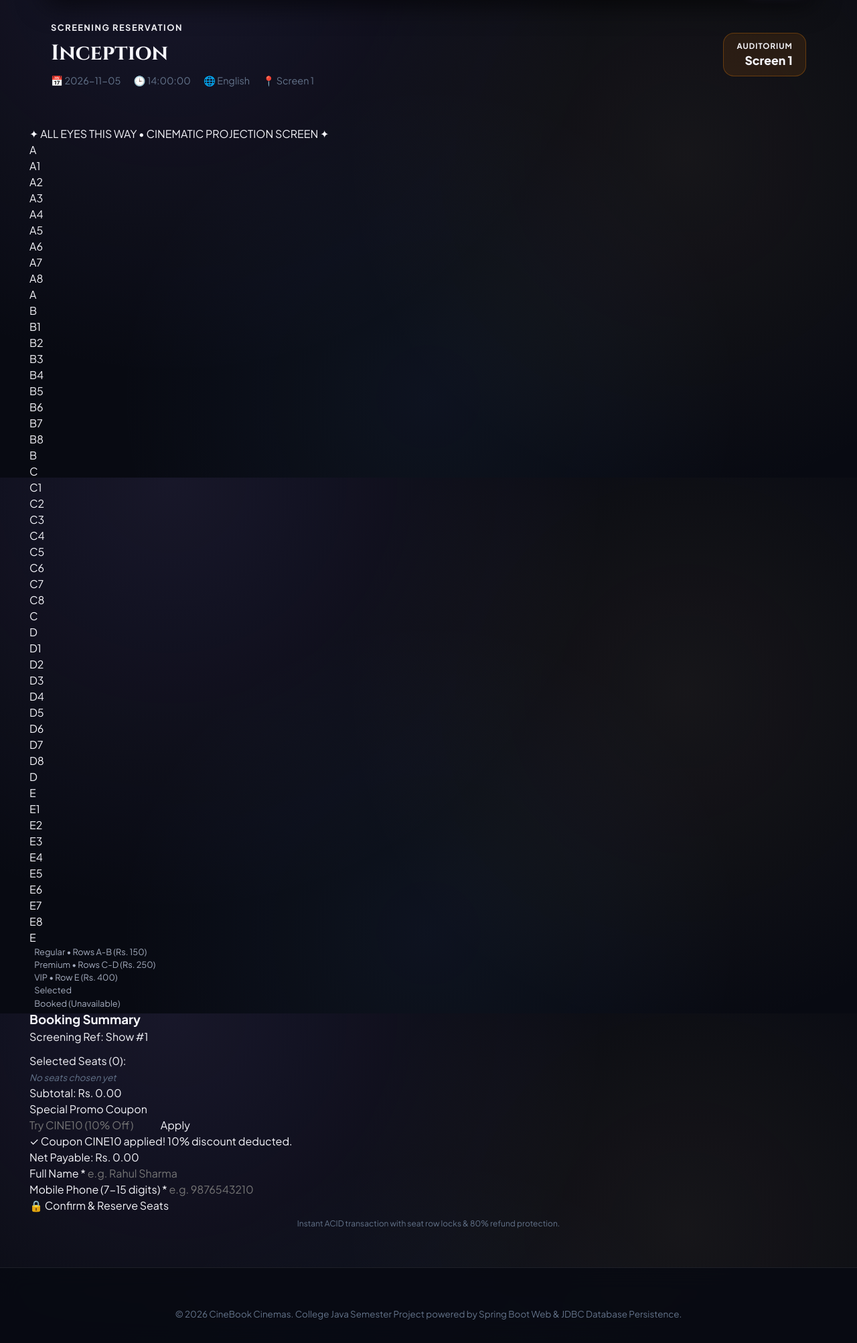
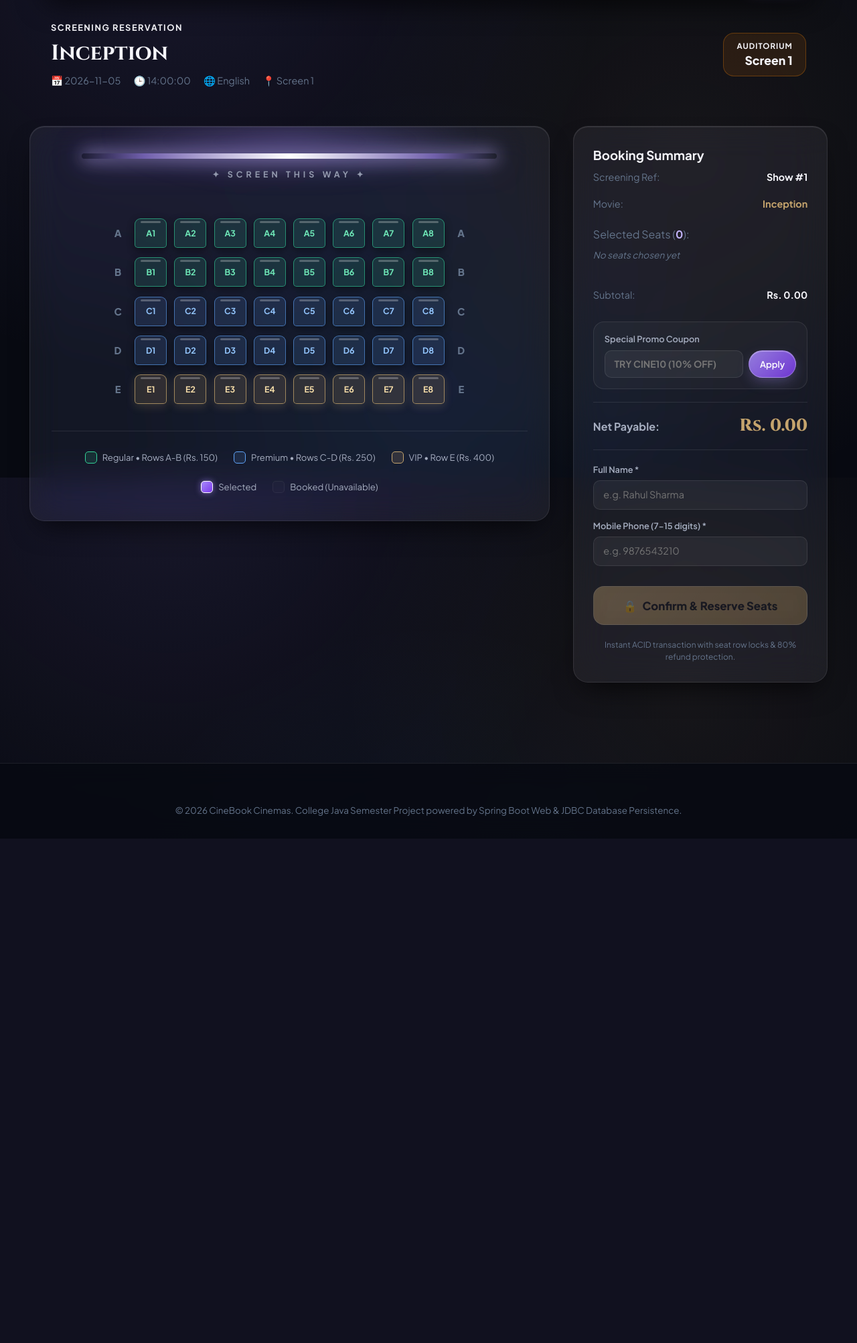
Before and after one commit to navinpradeepanpd/Java-Dbms-project, a Spring Boot app: page /seats.html in a window 1280 px wide. Shown: the part 87-2092 px from the top of the page at 67% size. After the commit the page ends 1339 px from the top, so only its background shows below. Run offline with Spring Boot 4, Linux system fonts and the light colour scheme; data comes from the database, SQL or seed files in the repository.

Commit message:
fix(seats): rebuild seat selection grid with responsive CSS flex layout and Apple Liquid Glass design

```diff
--- a/src/main/resources/static/css/styles.css
+++ b/src/main/resources/static/css/styles.css
@@ -735,7 +735,8 @@ a {
 /* ===================================================================
    LIQUID GLASS SEAT SELECTION (seats.html)
    =================================================================== */
-.seats-page-grid {
+.seats-page-grid,
+.seat-selection-wrapper {
     display: grid;
     grid-template-columns: 1fr 380px;
     gap: 2.2rem;
@@ -743,9 +744,11 @@ a {
     align-items: start;
 }
 
-.stage-card-glass {
+.stage-card-glass,
+.seat-stage-card {
     background: var(--glass-surface-base);
     backdrop-filter: var(--glass-blur);
+    -webkit-backdrop-filter: var(--glass-blur);
     border: 1px solid var(--border-glass);
     border-radius: var(--radius-lg);
     box-shadow: var(--shadow-glass);
@@ -753,11 +756,15 @@ a {
     display: flex;
     flex-direction: column;
     align-items: center;
-}
-
-.projector-screen-glow {
+    position: relative;
+    overflow: hidden;
+}
+
+/* Curved Cinema Screen with Projection Light Beam */
+.projector-screen-glow,
+.cinema-screen-container {
     width: 100%;
-    max-width: 560px;
+    max-width: 620px;
     margin-bottom: 3.5rem;
     display: flex;
     flex-direction: column;
@@ -765,129 +772,158 @@ a {
     position: relative;
 }
 
-.projector-beam {
+.projector-beam,
+.screen-cone-light {
     position: absolute;
-    top: -35px;
-    width: 80%;
-    height: 65px;
-    background: radial-gradient(ellipse at 50% 0%, rgba(167, 139, 250, 0.28) 0%, transparent 75%);
-    filter: blur(14px);
+    top: -40px;
+    width: 85%;
+    height: 75px;
+    background: radial-gradient(ellipse at 50% 0%, rgba(167, 139, 250, 0.35) 0%, transparent 75%);
+    filter: blur(18px);
     pointer-events: none;
 }
 
-.screen-arc-bar {
+.screen-arc-bar,
+.screen-curve-bar {
     width: 100%;
-    height: 7px;
-    background: linear-gradient(90deg, transparent, #C4B5FD, #FFFFFF, #C4B5FD, transparent);
+    height: 8px;
+    background: linear-gradient(90deg, transparent, rgba(167, 139, 250, 0.6) 15%, #FFFFFF 50%, rgba(167, 139, 250, 0.6) 85%, transparent 100%);
     border-radius: var(--radius-pill);
-    box-shadow: 0 0 24px rgba(196, 181, 253, 0.85), 0 0 40px rgba(167, 139, 250, 0.5);
-    margin-bottom: 0.85rem;
-}
-
-.screen-caption {
-    color: var(--text-muted);
+    box-shadow: 0 0 24px rgba(196, 181, 253, 0.9), 0 0 45px rgba(167, 139, 250, 0.6);
+    margin-bottom: 0.9rem;
+    position: relative;
+}
+
+.screen-caption,
+.screen-label-text {
+    color: var(--text-secondary);
     font-size: 0.78rem;
     font-weight: 700;
     text-transform: uppercase;
-    letter-spacing: 4px;
-}
-
-/* 5x8 Matrix */
-.matrix-container {
+    letter-spacing: 5px;
+    opacity: 0.85;
+}
+
+/* 5x8 Matrix Container */
+.matrix-container,
+.seat-matrix-wrapper {
     display: flex;
     flex-direction: column;
-    gap: 0.85rem;
+    gap: 0.9rem;
     margin-bottom: 2.5rem;
     width: 100%;
-    max-width: 560px;
-}
-
-.seat-row-flex {
+    max-width: 640px;
+    align-items: center;
+}
+
+/* Row wrapper with flex layout */
+.seat-row-flex,
+.seat-row {
     display: flex;
     align-items: center;
     justify-content: center;
-    gap: 0.65rem;
-}
-
-.row-char-tag {
-    width: 24px;
+    gap: 0.7rem;
+    width: 100%;
+}
+
+.row-char-tag,
+.seat-row-label {
+    width: 28px;
     font-weight: 800;
     font-size: 0.92rem;
     color: var(--text-muted);
     text-align: center;
-}
-
-/* Individual Glass Seat */
-.seat-cube {
-    width: 44px;
-    height: 40px;
-    border-radius: 8px 8px 4px 4px;
-    display: flex;
+    user-select: none;
+}
+
+/* Individual Glass Seat (.seat and .seat-cube) */
+.seat-cube,
+.seat {
+    width: 48px;
+    height: 44px;
+    border-radius: 9px 9px 5px 5px;
+    display: inline-flex;
     flex-direction: column;
     align-items: center;
     justify-content: center;
-    font-size: 0.75rem;
+    font-size: 0.78rem;
     font-weight: 700;
     cursor: pointer;
     position: relative;
     user-select: none;
-    transition: all 0.25s cubic-bezier(0.16, 1, 0.3, 1);
-    box-shadow: 0 4px 10px rgba(0, 0, 0, 0.4);
-}
-
-.seat-cube::before {
+    transition: all 0.22s cubic-bezier(0.16, 1, 0.3, 1);
+    box-shadow: 0 4px 12px rgba(0, 0, 0, 0.45);
+    line-height: 1;
+}
+
+.seat-cube::before,
+.seat::before {
     content: '';
     position: absolute;
-    top: 2px;
-    width: 68%;
+    top: 3px;
+    width: 65%;
     height: 3px;
     border-radius: 2px;
-    background: rgba(255, 255, 255, 0.2);
-}
-
-.seat-cube.regular {
-    background: var(--seat-regular-glass);
-    border: 1.5px solid var(--seat-regular);
-    color: var(--seat-regular);
-}
-
-.seat-cube.premium {
-    background: var(--seat-premium-glass);
-    border: 1.5px solid var(--seat-premium);
-    color: var(--seat-premium);
-}
-
-.seat-cube.vip {
-    background: var(--seat-vip-glass);
-    border: 1.5px solid var(--seat-vip);
-    color: var(--seat-vip);
-}
-
-.seat-cube:not(.booked):hover {
+    background: rgba(255, 255, 255, 0.25);
+}
+
+/* Seat Tiers: Available */
+.seat-cube.regular,
+.seat.regular {
+    background: rgba(52, 211, 153, 0.12);
+    border: 1.5px solid rgba(52, 211, 153, 0.6);
+    color: #6EE7B7;
+}
+
+.seat-cube.premium,
+.seat.premium {
+    background: rgba(96, 165, 250, 0.12);
+    border: 1.5px solid rgba(96, 165, 250, 0.6);
+    color: #93C5FD;
+}
+
+.seat-cube.vip,
+.seat.vip {
+    background: rgba(197, 164, 109, 0.16);
+    border: 1.5px solid rgba(197, 164, 109, 0.75);
+    color: #F5DCA8;
+    box-shadow: 0 4px 14px rgba(197, 164, 109, 0.2);
+}
+
+/* Hover glow on available seats */
+.seat-cube:not(.booked):hover,
+.seat:not(.booked):hover {
     transform: translateY(-4px) scale(1.08);
-    box-shadow: 0 8px 20px rgba(0, 0, 0, 0.5);
-}
-
-.seat-cube.selected {
-    background: var(--accent-secondary) !important;
-    border-color: #FDF2DC !important;
-    color: #080A12 !important;
-    box-shadow: 0 0 20px rgba(197, 164, 109, 0.7) !important;
+    box-shadow: 0 8px 24px rgba(0, 0, 0, 0.6), 0 0 16px rgba(167, 139, 250, 0.4);
+    border-color: #FFFFFF;
+}
+
+/* Selected State */
+.seat-cube.selected,
+.seat.selected {
+    background: linear-gradient(135deg, #A78BFA 0%, #7C3AED 100%) !important;
+    border: 1.5px solid #FFFFFF !important;
+    color: #FFFFFF !important;
+    box-shadow: 0 0 24px rgba(167, 139, 250, 0.85), inset 0 1px 2px rgba(255, 255, 255, 0.5) !important;
     transform: translateY(-3px) scale(1.06);
-    font-weight: 900;
-}
-
-.seat-cube.booked {
-    background: rgba(255, 255, 255, 0.04) !important;
-    border-color: rgba(255, 255, 255, 0.08) !important;
+    font-weight: 800;
+}
+
+/* Booked / Reserved State */
+.seat-cube.booked,
+.seat.booked {
+    background: rgba(255, 255, 255, 0.03) !important;
+    border: 1px solid rgba(255, 255, 255, 0.08) !important;
     color: #475569 !important;
     cursor: not-allowed !important;
-    opacity: 0.4;
-    box-shadow: none;
+    opacity: 0.38;
+    box-shadow: none !important;
+    transform: none !important;
 }
 
 /* Legend */
-.glass-legend-panel {
+.glass-legend-panel,
+.seat-legend-bar {
     display: flex;
     justify-content: center;
     align-items: center;
@@ -901,33 +937,37 @@ a {
 .legend-chip {
     display: flex;
     align-items: center;
-    gap: 0.45rem;
-    font-size: 0.8rem;
+    gap: 0.5rem;
+    font-size: 0.82rem;
     color: var(--text-secondary);
 }
 
-.legend-indicator {
-    width: 16px;
-    height: 16px;
-    border-radius: 4px;
-}
-
-.legend-indicator.reg { background: var(--seat-regular-glass); border: 1.5px solid var(--seat-regular); }
-.legend-indicator.prem { background: var(--seat-premium-glass); border: 1.5px solid var(--seat-premium); }
-.legend-indicator.vip { background: var(--seat-vip-glass); border: 1.5px solid var(--seat-vip); }
-.legend-indicator.sel { background: var(--accent-secondary); border: 1.5px solid #FDF2DC; }
-.legend-indicator.bk { background: rgba(255, 255, 255, 0.04); border: 1.5px solid rgba(255, 255, 255, 0.08); }
+.legend-indicator,
+.legend-box {
+    width: 18px;
+    height: 18px;
+    border-radius: 5px;
+}
+
+.legend-indicator.reg, .legend-box.reg { background: rgba(52, 211, 153, 0.12); border: 1.5px solid #34D399; }
+.legend-indicator.prem, .legend-box.prem { background: rgba(96, 165, 250, 0.12); border: 1.5px solid #60A5FA; }
+.legend-indicator.vip, .legend-box.vip { background: rgba(197, 164, 109, 0.16); border: 1.5px solid #C5A46D; }
+.legend-indicator.sel, .legend-box.sel { background: linear-gradient(135deg, #A78BFA, #7C3AED); border: 1.5px solid #FFFFFF; box-shadow: 0 0 10px rgba(167, 139, 250, 0.6); }
+.legend-indicator.bk, .legend-box.bk { background: rgba(255, 255, 255, 0.04); border: 1px solid rgba(255, 255, 255, 0.12); opacity: 0.45; }
 
 /* Booking Summary Sidebar */
-.glass-checkout-sidebar {
+.glass-checkout-sidebar,
+.booking-sidebar-card {
     background: var(--glass-surface-base);
     backdrop-filter: var(--glass-blur);
+    -webkit-backdrop-filter: var(--glass-blur);
     border: 1px solid var(--border-glass);
     border-radius: var(--radius-lg);
     padding: 1.8rem;
     box-shadow: var(--shadow-glass);
     position: sticky;
     top: 5.5rem;
+}
 }
 
 .checkout-title {
--- a/src/main/resources/static/seats.html
+++ b/src/main/resources/static/seats.html
@@ -4,7 +4,7 @@
     <meta charset="UTF-8">
     <meta name="viewport" content="width=device-width, initial-scale=1.0">
     <title>Select Seats | CineBook Cinemas</title>
-    <link rel="stylesheet" href="css/styles.css?v=2.2">
+    <link rel="stylesheet" href="css/styles.css?v=2.3">
 </head>
 <body>
     <!-- Floating Glass Island Navbar -->
@@ -57,104 +57,111 @@
         </div>
 
         <!-- Seat Selection & Sidebar Layout -->
-        <div class="seat-selection-wrapper">
+        <div class="seats-page-grid">
             <!-- Stage Area: Screen & Seat Matrix -->
-            <section class="seat-stage-card">
+            <section class="stage-card-glass">
                 <!-- Curved Cinema Screen with Projection Light Beam -->
-                <div class="cinema-screen-container">
-                    <div class="screen-cone-light"></div>
-                    <div class="screen-curve-bar"></div>
-                    <span class="screen-label-text">✦ ALL EYES THIS WAY &bull; CINEMATIC PROJECTION SCREEN ✦</span>
+                <div class="projector-screen-glow">
+                    <div class="projector-beam"></div>
+                    <div class="screen-arc-bar"></div>
+                    <span class="screen-caption">✦ SCREEN THIS WAY ✦</span>
                 </div>
 
                 <!-- 5x8 Seat Matrix (A1 to E8 loaded from database) -->
-                <div id="seatMatrix" class="seat-matrix-wrapper">
+                <div id="seatMatrix" class="matrix-container">
                     <div style="text-align:center; padding:3rem; color:var(--text-muted);">
                         Fetching live 5&times;8 seat inventory from database...
                     </div>
                 </div>
 
                 <!-- Seat Categories & Pricing Legend -->
-                <div class="seat-legend-bar">
+                <div class="glass-legend-panel">
                     <div class="legend-chip">
-                        <div class="legend-box reg"></div>
+                        <div class="legend-indicator reg"></div>
                         <span>Regular &bull; Rows A-B (Rs. 150)</span>
                     </div>
                     <div class="legend-chip">
-                        <div class="legend-box prem"></div>
+                        <div class="legend-indicator prem"></div>
                         <span>Premium &bull; Rows C-D (Rs. 250)</span>
                     </div>
                     <div class="legend-chip">
-                        <div class="legend-box vip"></div>
+                        <div class="legend-indicator vip"></div>
                         <span>VIP &bull; Row E (Rs. 400)</span>
                     </div>
                     <div class="legend-chip">
-                        <div class="legend-box sel"></div>
+                        <div class="legend-indicator sel"></div>
                         <span>Selected</span>
                     </div>
                     <div class="legend-chip">
-                        <div class="legend-box bk"></div>
+                        <div class="legend-indicator bk"></div>
                         <span>Booked (Unavailable)</span>
                     </div>
                 </div>
             </section>
 
-            <!-- Booking Sidebar: Pricing, Coupon & Guest Checkout -->
-            <aside class="booking-sidebar-card">
-                <h3 class="sidebar-heading">Booking Summary</h3>
+            <!-- Booking Summary Sidebar: Pricing, Coupon & Guest Checkout -->
+            <aside class="glass-checkout-sidebar">
+                <h3 class="checkout-title">Booking Summary</h3>
 
-                <div class="sidebar-row">
-                    <span class="sidebar-row-label">Screening Ref:</span>
-                    <span class="sidebar-row-val" id="sidebarShowId">Show #--</span>
+                <div class="summary-info-row">
+                    <span class="summary-info-label">Screening Ref:</span>
+                    <span class="summary-info-val" id="sidebarShowId">Show #--</span>
                 </div>
 
-                <div style="margin-top:0.75rem;">
-                    <span class="sidebar-row-label">Selected Seats (<span id="selectedCount">0</span>):</span>
-                    <div id="selectedSeatsTags" class="selected-seats-badge-list">
+                <div class="summary-info-row">
+                    <span class="summary-info-label">Movie:</span>
+                    <span class="summary-info-val" id="sidebarMovieName" style="color:var(--accent-secondary);">--</span>
+                </div>
+
+                <div style="margin-top:0.85rem;">
+                    <span class="summary-info-label">Selected Seats (<span id="selectedCount" style="color:var(--accent-primary-light); font-weight:700;">0</span>):</span>
+                    <div id="selectedSeatsTags" class="selected-seats-badge-cloud">
                         <span style="color:var(--text-muted); font-size:0.85rem; font-style:italic;">No seats chosen yet</span>
                     </div>
                 </div>
 
-                <div class="sidebar-row">
-                    <span class="sidebar-row-label">Subtotal:</span>
-                    <span class="sidebar-row-val" id="summarySubtotal">Rs. 0.00</span>
+                <div class="summary-info-row">
+                    <span class="summary-info-label">Subtotal:</span>
+                    <span class="summary-info-val" id="summarySubtotal">Rs. 0.00</span>
                 </div>
 
                 <!-- Coupon Box -->
-                <div class="coupon-box">
-                    <label class="coupon-label" for="couponInput">Special Promo Coupon</label>
-                    <div class="coupon-input-group">
+                <div class="coupon-glass-dock">
+                    <label style="font-size:0.8rem; font-weight:600; color:var(--text-secondary); display:block;" for="couponInput">
+                        Special Promo Coupon
+                    </label>
+                    <div class="coupon-glass-input">
                         <input type="text" id="couponInput" placeholder="Try CINE10 (10% Off)" autocomplete="off">
-                        <button type="button" id="btnApplyCoupon" class="btn-apply-coupon">Apply</button>
+                        <button type="button" id="btnApplyCoupon" class="btn-glass-primary" style="padding:0.5rem 1rem; font-size:0.82rem;">Apply</button>
                     </div>
-                    <div id="discountNotice" class="discount-badge-active">
+                    <div id="discountNotice" style="display:none; color:var(--accent-emerald); font-size:0.8rem; font-weight:600; margin-top:0.4rem;">
                         ✓ Coupon CINE10 applied! 10% discount deducted.
                     </div>
                 </div>
 
-                <div id="discountRow" class="sidebar-row" style="display:none; color:var(--accent-emerald);">
-                    <span class="sidebar-row-label" style="color:var(--accent-emerald);">Coupon Discount:</span>
-                    <span class="sidebar-row-val" id="summaryDiscount" style="color:var(--accent-emerald);">- Rs. 0.00</span>
+                <div id="discountRow" class="summary-info-row" style="display:none; color:var(--accent-emerald);">
+                    <span class="summary-info-label" style="color:var(--accent-emerald);">Coupon Discount:</span>
+                    <span class="summary-info-val" id="summaryDiscount" style="color:var(--accent-emerald);">- Rs. 0.00</span>
                 </div>
 
-                <div class="sidebar-total-row">
-                    <span class="sidebar-total-label">Net Payable:</span>
-                    <span class="sidebar-total-amount" id="summaryTotal">Rs. 0.00</span>
+                <div class="checkout-total-panel">
+                    <span style="font-weight:700; color:var(--text-secondary);">Net Payable:</span>
+                    <span class="total-amount-display" id="summaryTotal">Rs. 0.00</span>
                 </div>
 
                 <!-- Guest Checkout Form -->
-                <form id="bookingForm" class="customer-form-group">
-                    <div class="form-field">
+                <form id="bookingForm" class="checkout-form-dock">
+                    <div class="glass-field-group">
                         <label for="customerName">Full Name *</label>
                         <input type="text" id="customerName" required placeholder="e.g. Rahul Sharma" autocomplete="name">
                     </div>
 
-                    <div class="form-field">
+                    <div class="glass-field-group">
                         <label for="customerPhone">Mobile Phone (7-15 digits) *</label>
                         <input type="tel" id="customerPhone" required placeholder="e.g. 9876543210" pattern="[0-9]{7,15}" autocomplete="tel">
                     </div>
 
-                    <button type="submit" id="btnConfirmBooking" class="btn-confirm-checkout" disabled>
+                    <button type="submit" id="btnConfirmBooking" class="btn-glass-confirm-booking" disabled>
                         <span>🔒</span> Confirm &amp; Reserve Seats
                     </button>
                     <p style="font-size:0.75rem; color:var(--text-muted); text-align:center; margin-top:0.4rem;">
@@ -181,7 +188,7 @@
     </div>
 
     <!-- Scripts -->
-    <script src="js/app.js?v=2.2"></script>
+    <script src="js/app.js?v=2.3"></script>
     <script>
         const urlParams = new URLSearchParams(window.location.search);
         const showId = parseInt(urlParams.get('showId')) || 1;
@@ -203,7 +210,9 @@
                 currentShow = show;
 
                 // Render Header Details
-                document.getElementById('showMovieTitle').innerText = show.movieName || 'Movie Screening';
+                const movieTitle = show.movieName || 'Movie Screening';
+                document.getElementById('showMovieTitle').innerText = movieTitle;
+                document.getElementById('sidebarMovieName').innerText = movieTitle;
                 document.getElementById('showScreenBadge').innerText = show.screenName || 'Screen 1';
                 document.getElementById('showMetaText').innerHTML = `
                     <span>📅 ${show.showDate}</span>
@@ -300,6 +309,18 @@
                     btn.innerHTML = '<span>🔒</span> Confirm &amp; Reserve Seats';
                 }
             });
+
+            // Validate form input on typing
+            const nameInput = document.getElementById('customerName');
+            const phoneInput = document.getElementById('customerPhone');
+            const validateInputs = () => {
+                const isValid = selectedSeats.size > 0 &&
+                                nameInput.value.trim().length > 0 &&
+                                /^[0-9]{7,15}$/.test(phoneInput.value.trim());
+                document.getElementById('btnConfirmBooking').disabled = !isValid;
+            };
+            nameInput.addEventListener('input', validateInputs);
+            phoneInput.addEventListener('input', validateInputs);
         });
 
         function renderSeatGrid(seatList) {
@@ -317,11 +338,11 @@
             ['A', 'B', 'C', 'D', 'E'].forEach(rowChar => {
                 const rowSeats = rows[rowChar] || [];
                 const rowDiv = document.createElement('div');
-                rowDiv.className = 'seat-row';
+                rowDiv.className = 'seat-row-flex seat-row';
 
                 // Row Label Left
                 const labelLeft = document.createElement('div');
-                labelLeft.className = 'seat-row-label';
+                labelLeft.className = 'row-char-tag seat-row-label';
                 labelLeft.innerText = rowChar;
                 rowDiv.appendChild(labelLeft);
 
@@ -329,7 +350,7 @@
                 rowSeats.forEach(seat => {
                     const seatEl = document.createElement('div');
                     const seatType = SeatPricing.getTypeForRow(rowChar);
-                    seatEl.className = `seat ${seatType}`;
+                    seatEl.className = `seat-cube seat ${seatType}`;
                     seatEl.dataset.code = seat.seatCode;
                     seatEl.dataset.type = seatType;
                     seatEl.innerText = seat.seatCode;
@@ -348,7 +369,7 @@
 
                 // Row Label Right
                 const labelRight = document.createElement('div');
-                labelRight.className = 'seat-row-label';
+                labelRight.className = 'row-char-tag seat-row-label';
                 labelRight.innerText = rowChar;
                 rowDiv.appendChild(labelRight);
 
@@ -374,6 +395,8 @@
             const discountEl = document.getElementById('summaryDiscount');
             const totalEl = document.getElementById('summaryTotal');
             const submitBtn = document.getElementById('btnConfirmBooking');
+            const name = document.getElementById('customerName').value.trim();
+            const phone = document.getElementById('customerPhone').value.trim();
 
             countEl.innerText = selectedSeats.size;
 
@@ -397,7 +420,7 @@
                 subtotal += price;
 
                 const tag = document.createElement('span');
-                tag.className = 'seat-pill-tag';
+                tag.className = 'glass-seat-tag';
                 tag.innerText = `${code} (Rs.${price})`;
                 tagsContainer.appendChild(tag);
             });
@@ -413,7 +436,10 @@
             subtotalEl.innerText = formatCurrency(subtotal);
             discountEl.innerText = `- ${formatCurrency(discount)}`;
             totalEl.innerText = formatCurrency(total);
-            submitBtn.disabled = false;
+
+            // Validate form requirements
+            const isValid = name.length > 0 && /^[0-9]{7,15}$/.test(phone);
+            submitBtn.disabled = !isValid;
         }
     </script>
 </body>
```
Also changed, not shown: other parts of src/main/resources/static/css/styles.css (+21 -5 lines).
